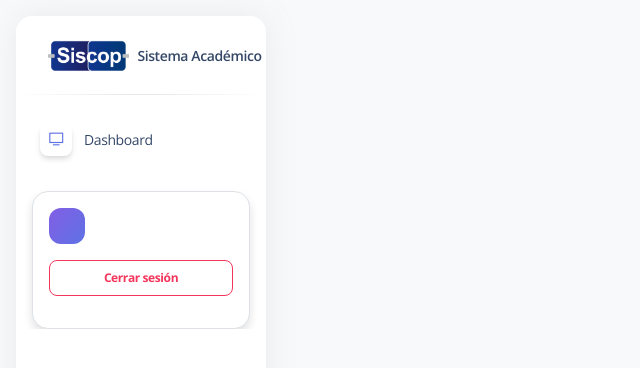
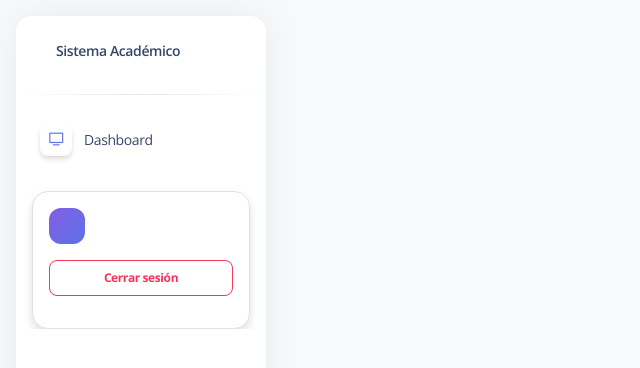
Before and after one commit to St1v0n/frontend_academico, a Vue app: page / in a window 1280 px wide. Shown: the top 368 px of the page, without its empty margins (0-640 px from the left). Built offline with nearby package versions, Linux system fonts and the light colour scheme.

Commit message:
sacado del logo XD

```diff
--- a/src/examples/Sidenav/index.vue
+++ b/src/examples/Sidenav/index.vue
@@ -4,7 +4,7 @@ import { useStore } from "vuex";
 
 import SidenavList from "./SidenavList.vue";
 
-import logo from "@/assets/img/LOGO.png";
+/* import logo from "@/assets/img/LOGO.png"; */
 
 const store = useStore();
 
@@ -37,11 +37,11 @@ const darkMode = computed(() => store.state.darkMode);
       to="/admin/dashboard"
     >
 
-      <img
+      <!-- <img
         :src="logo"
         class="navbar-brand-img h-100"
         alt="main_logo"
-      />
+      /> -->
 
       <span
         class="ms-2 font-weight-bold"
```
